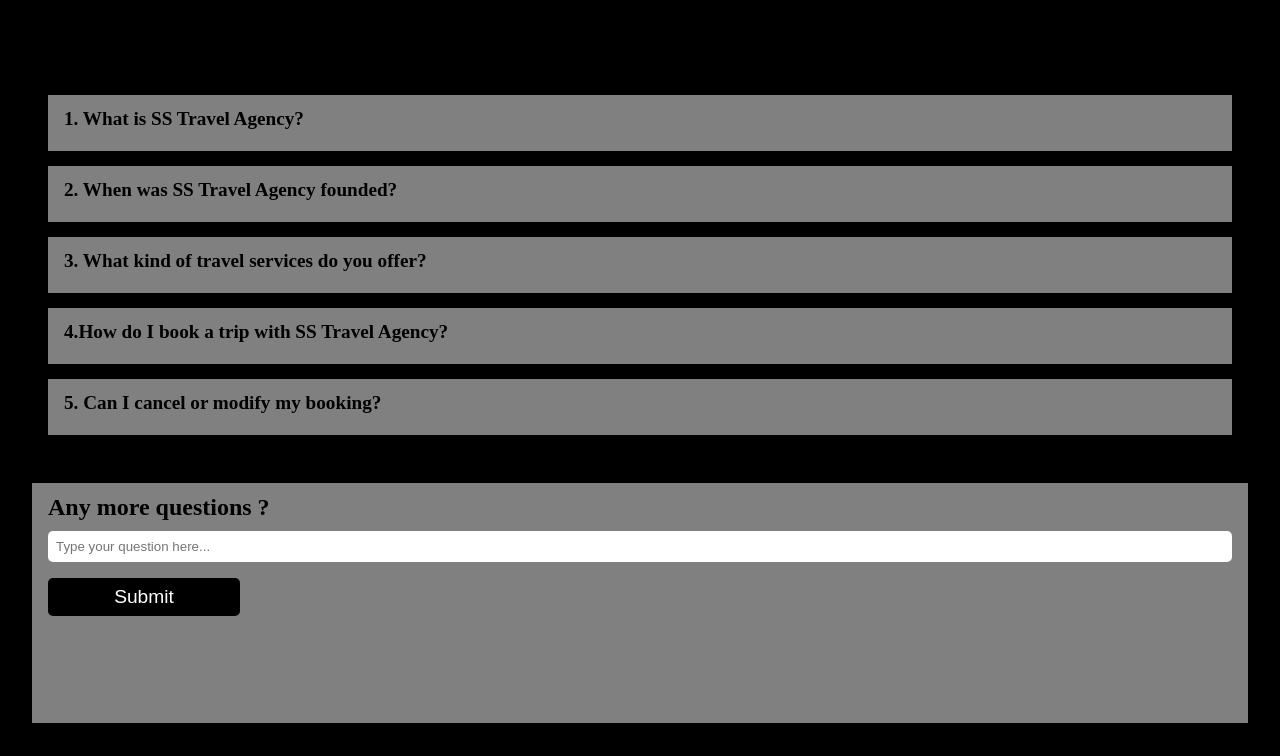
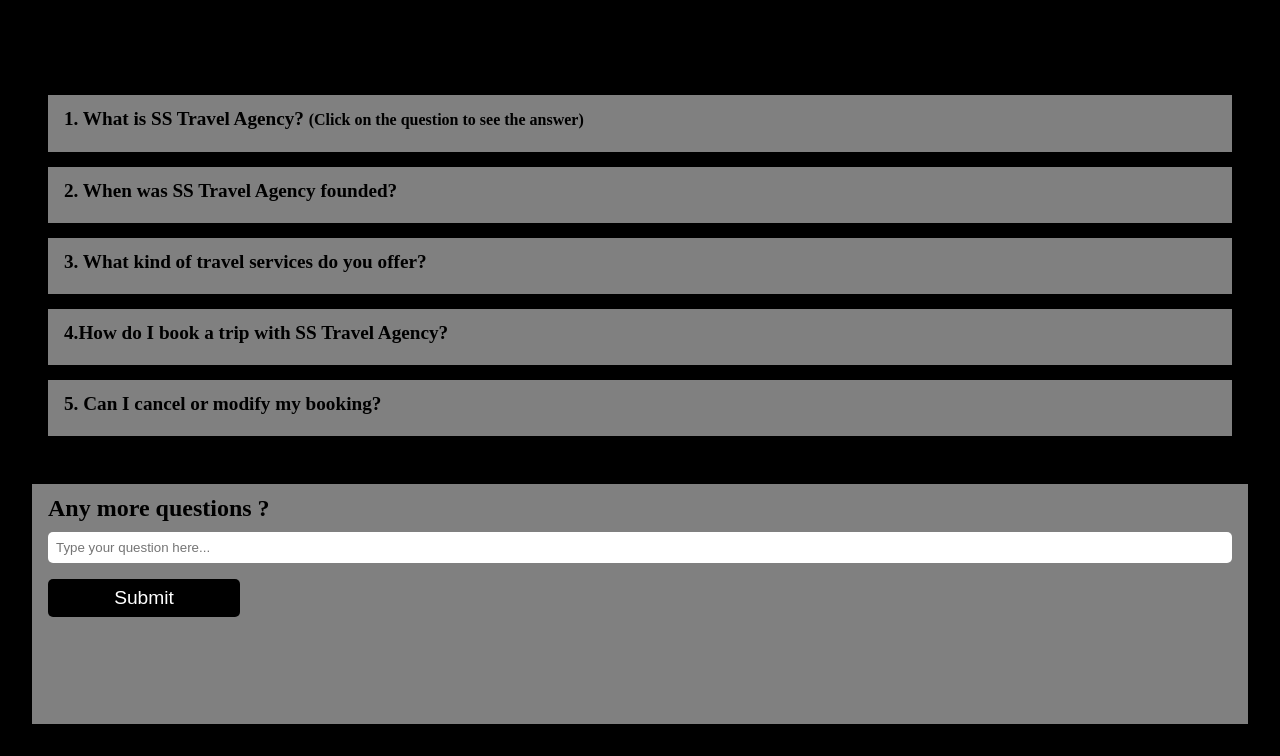
Before and after one commit to Srinivas-BH/project1-10, a plain HTML site: page project9/index.html in a window 1280 px wide. Shown: the part 96-852 px from the top of the page. Drawn offline with Linux system fonts and the light colour scheme.

Commit message:
completed project 9

```diff
--- a/project9/index.html
+++ b/project9/index.html
@@ -15,6 +15,7 @@
         <section class="faq">
              <div class="faqcard">
             <div class="question">1. What is SS Travel Agency?
+                <small> (Click on the question to see the answer)</small>
           </div>
             <div class="answer"><p>SS Travel Agency is a travel agency that provides personalized travel experiences to individuals and groups.
 </p></div>
@@ -22,6 +23,7 @@
 
              <div class="faqcard">
             <div class="question">2. When was SS Travel Agency founded?
+
  </div>
             <div class="answer"><p>SS Travel Agency was founded in 2022 by two young entrepreneurs, Lucifer and Srinivas.
 </p></div>
```
